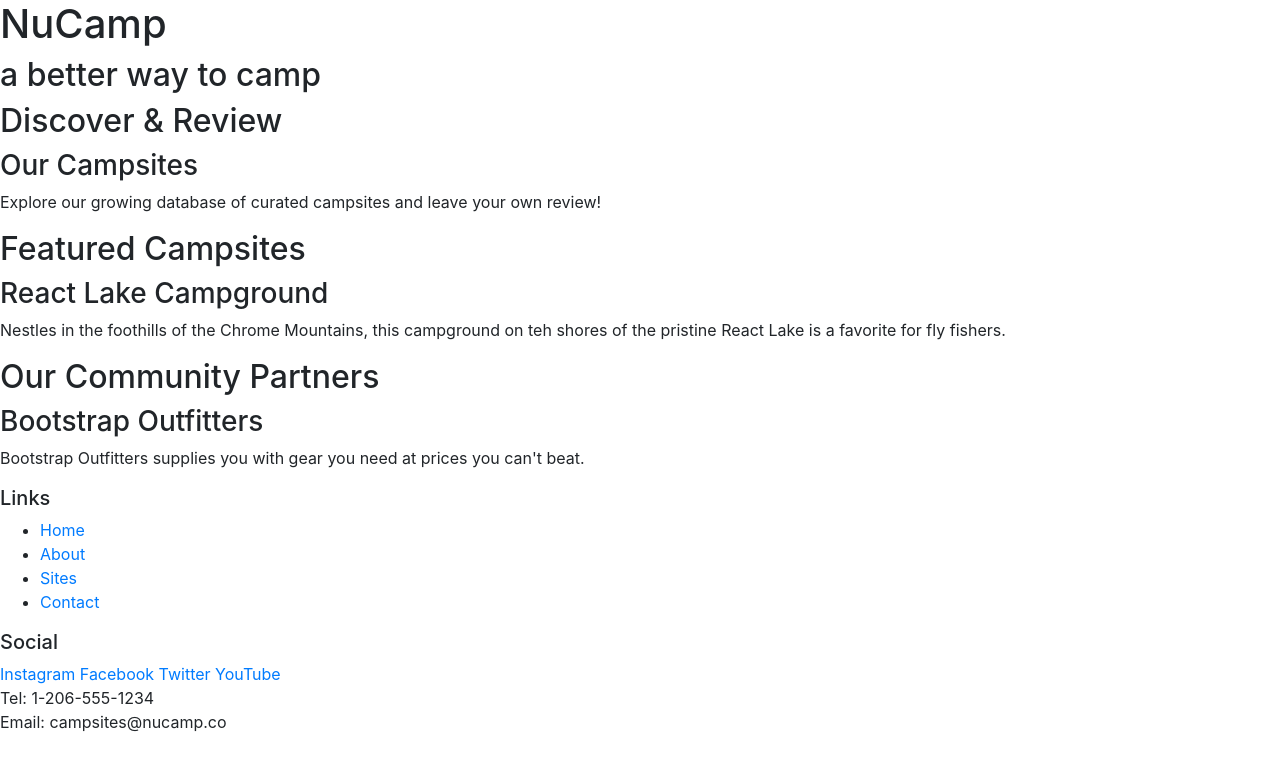
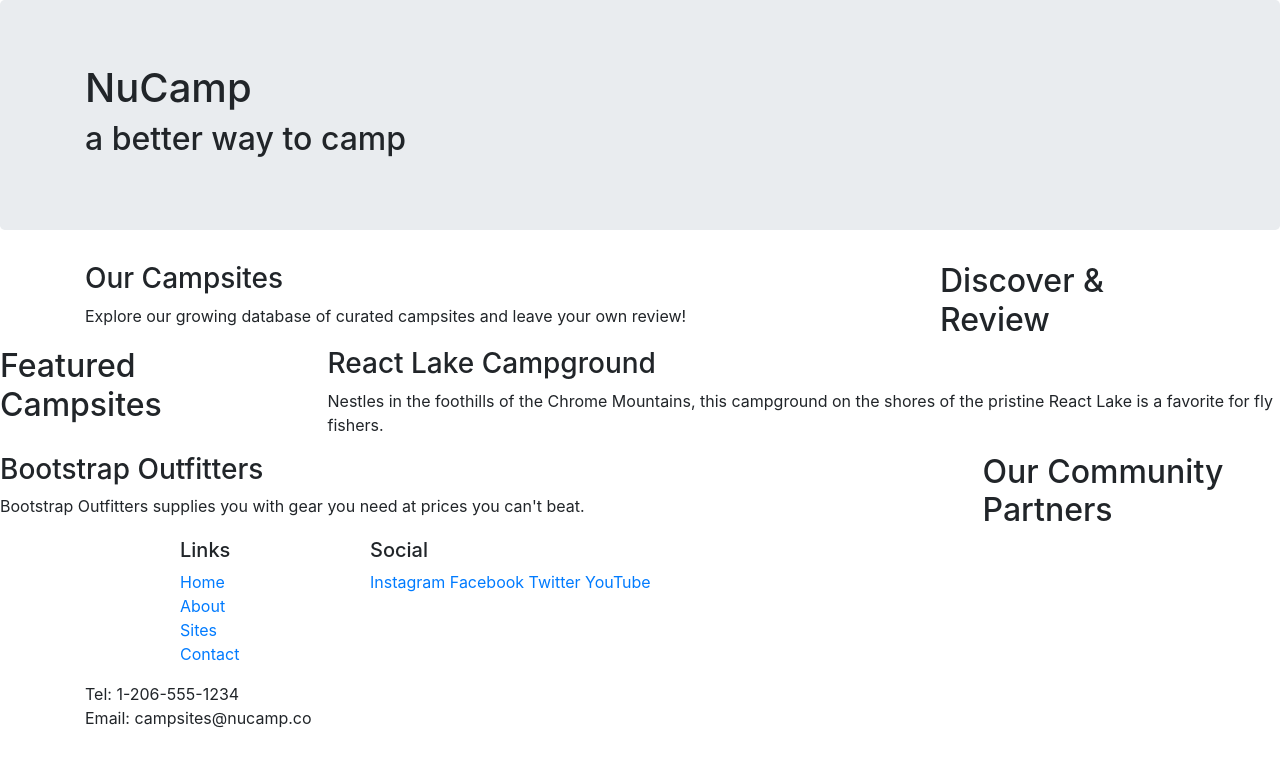
Before and after one commit to pm2dev/coding-exercise-nucamp, a website: page index.html in a window 1280 px wide. Drawn offline with nearby package versions, Linux system fonts and the light colour scheme.

Commit message:
add bootstrap

```diff
--- a/index.html
+++ b/index.html
@@ -15,51 +15,79 @@
   </head>
 
   <body>
-    <header>
-      <div>
+    <!-- page header section -->
+    <header class="jumbotron">
+      <div class="container">
+        <div class="row">
+          <div class="col">
             <h1>NuCamp</h1>
             <h2>a better way to camp</h2>
           </div>
+        </div>
+      </div>
     </header>
 
-    <div>
+    <!-- row 1 -->
+    <div class="container">
+      <div class="row">
+        <div class="col-sm-4 order-sm-last col-md-3">
           <h2>Discover & Review</h2>
+        </div>
+
+        <div class="col">
           <h3>Our Campsites</h3>
           <p>
             Explore our growing database of curated campsites and leave your own
             review!
           </p>
         </div>
+      </div>
+    </div>
 
-    <div>
+    <!-- row 2 -->
+    <div class="row">
+      <div class="col-sm-4 col-md-3">
         <h2>Featured Campsites</h2>
+      </div>
+
+      <div class="col">
         <h3>React Lake Campground</h3>
         <p>
-        Nestles in the foothills of the Chrome Mountains, this campground on teh
-        shores of the pristine React Lake is a favorite for fly fishers.
+          Nestles in the foothills of the Chrome Mountains, this campground on
+          the shores of the pristine React Lake is a favorite for fly fishers.
         </p>
       </div>
+    </div>
 
-    <div>
+    <!-- row 3 -->
+    <div class="row">
+      <div class="col-sm-4 order-sm-last col-md-3">
         <h2>Our Community Partners</h2>
+      </div>
+
+      <div class="col">
         <h3>Bootstrap Outfitters</h3>
         <p>
-        Bootstrap Outfitters supplies you with gear you need at prices you can't
-        beat.
+          Bootstrap Outfitters supplies you with gear you need at prices you
+          can't beat.
         </p>
+      </div>
     </div>
 
     <footer>
-      <div>
+      <div class="container">
+        <div class="row">
+          <div class="col-4 col-sm-2 offset-1">
             <h5>Links</h5>
-        <ul>
+                <ul class="list-unstyled">
                     <li><a href="#">Home</a></li>
                     <li><a href="#">About</a></li>
                     <li><a href="#">Sites</a></li>
                     <li><a href="#">Contact</a></li>
                 </ul>
           </div>
-      <div>
+
+          <div class="col-6 col-sm-5">
             <h5>Social</h5>
             <a href="http://instagram.com/">Instagram</a>
             <a href="http://facebook.com/">Facebook</a>
@@ -67,9 +95,11 @@
             <a href="http://youtube.com/">YouTube</a>
           </div>
 
-      <div>
+          <div class="col-6 col-sm-5">
             Tel: 1-206-555-1234 <br />
             Email: campsites@nucamp.co
+          </div>
+        </div>
       </div>
     </footer>
 
```
Lines whose indentation alone changed are shown as unchanged.
